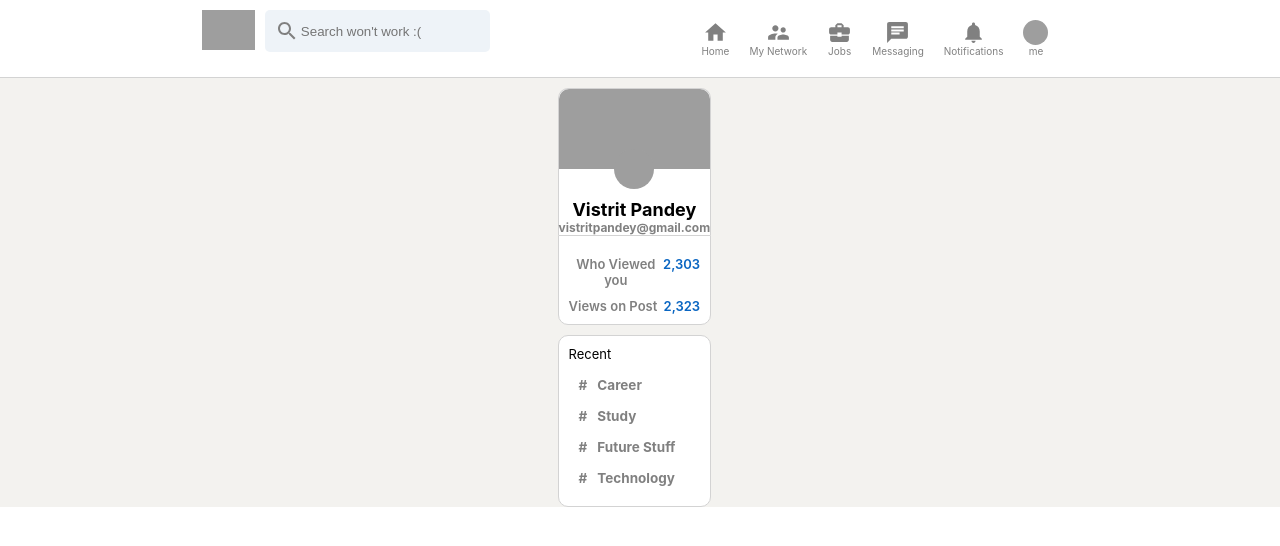
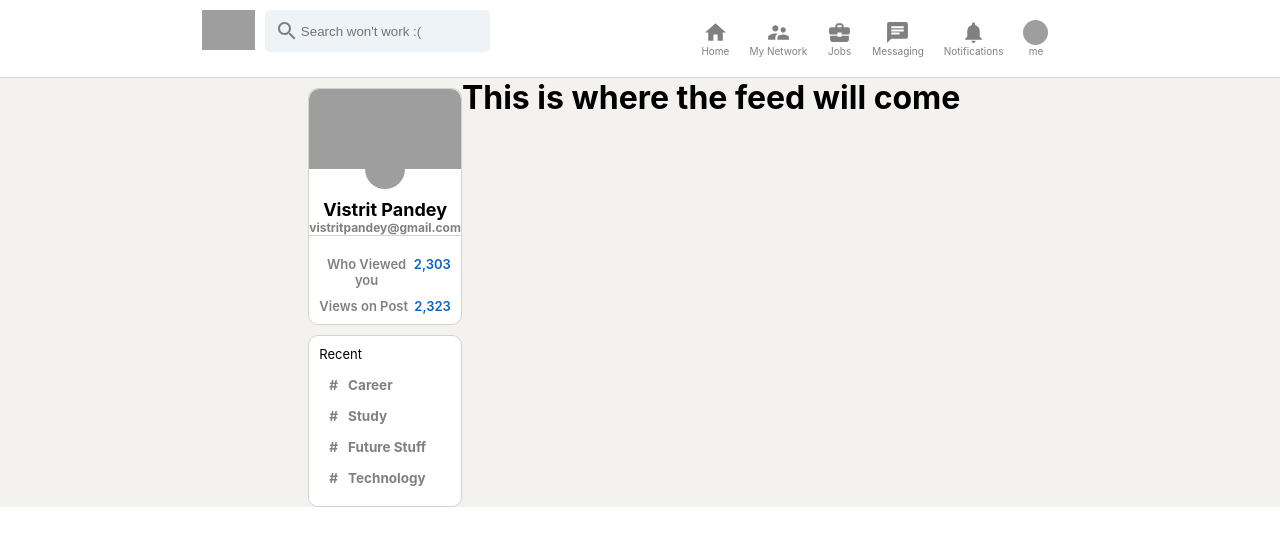
Before and after one commit to VistritPandey/Linkedin-Clone, a React (Create React App) app: page / in a window 1280 px wide. Shown: the top 546 px of the page. Built offline with nearby package versions, Linux system fonts and the light colour scheme; grey boxes are pictures that could not be loaded.

Commit message:
Feed added

```diff
--- a/src/App.js
+++ b/src/App.js
@@ -1,5 +1,6 @@
 import React from "react";
 import "./App.css";
+import Feed from "./Feed";
 import Header from "./Header";
 import Sidebar from "./Sidebar";
 
@@ -9,6 +10,7 @@ function App() {
       <Header />
       <div className="app__body">
         <Sidebar />
+        <Feed />
       </div>
     </div>
   );
--- /dev/null
+++ b/src/Feed.js
@@ -0,0 +1,12 @@
+import React from "react";
+import "./Feed.css";
+
+function Feed() {
+  return (
+    <div className="feed">
+      <h1>This is where the feed will come</h1>
+    </div>
+  );
+}
+
+export default Feed;
```
Also changed, not shown: src/Feed.css (added), 1 other file (tests, documents, lock files or other folders).
